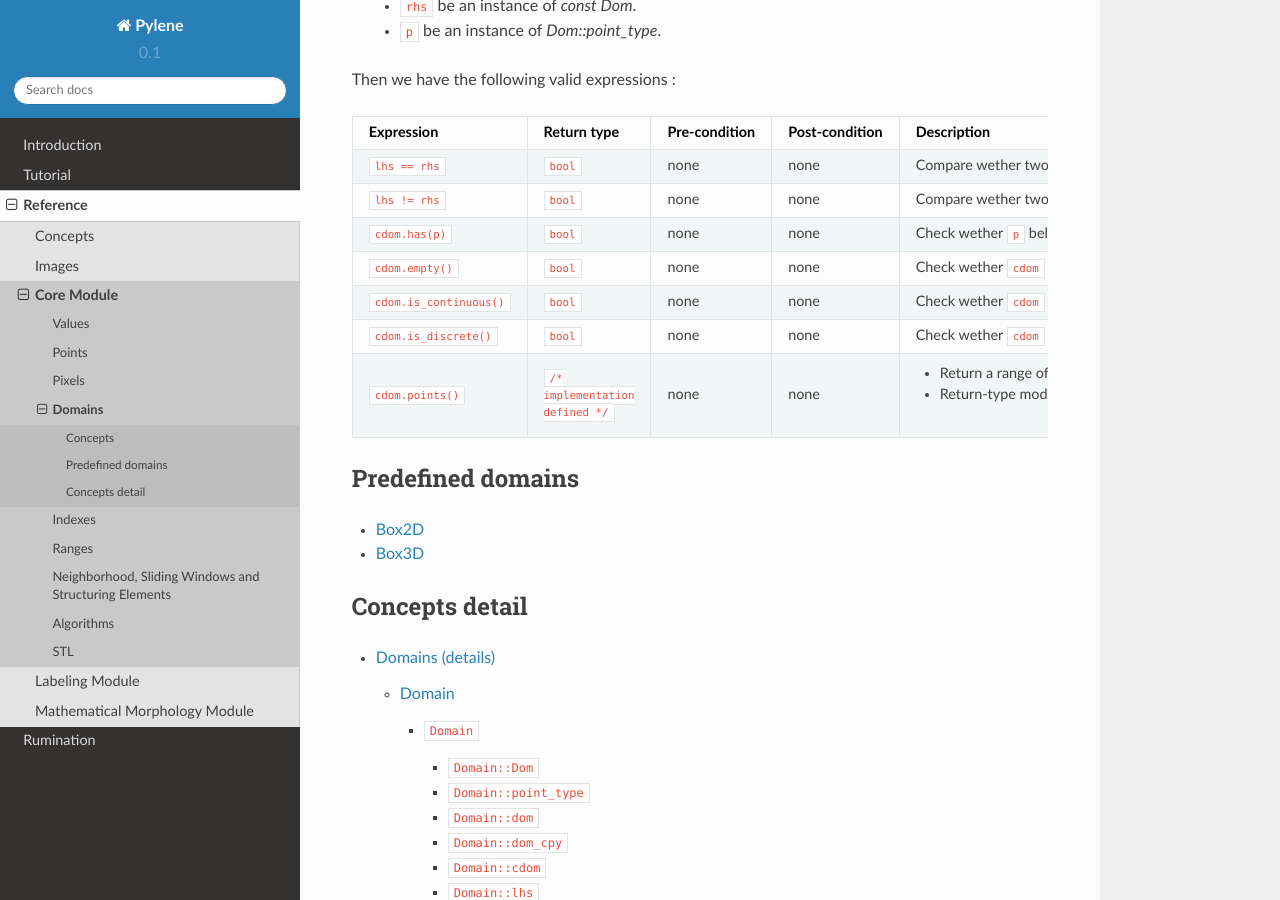
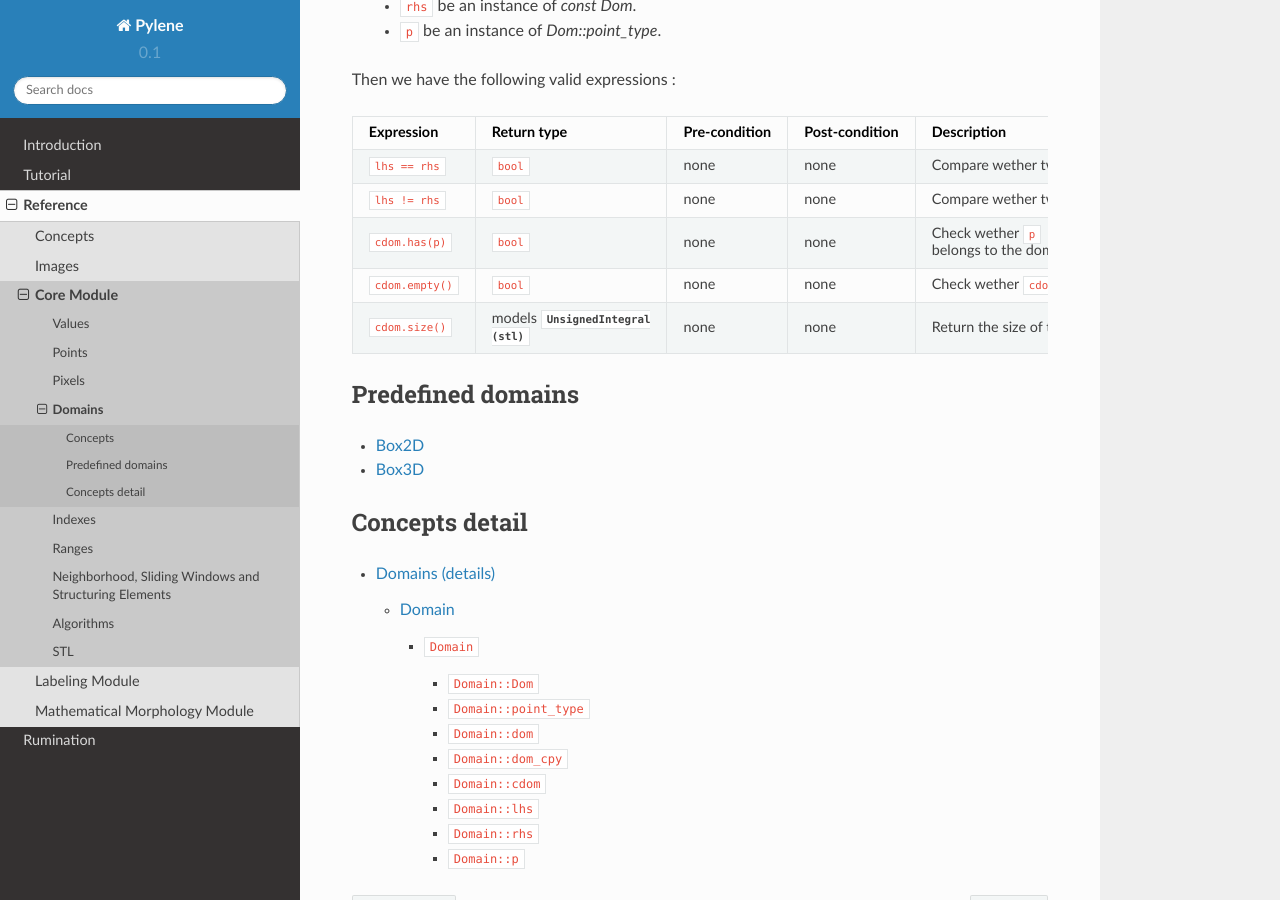
Before and after one commit to GerHobbelt/pylene, a Sphinx documentation site: the page built from doc/source/core/domains.rst, in a window 1280 px wide and 900 px high, scrolled down 922 px. Built offline with Sphinx 7.4.7 and the Read the Docs theme 2.0.0, drawn with Linux system fonts in a browser that asks for light colours.

Commit message:
Fix documentation

```diff
--- a/doc/source/core/concepts/domains.rst
+++ b/doc/source/core/concepts/domains.rst
@@ -18,7 +18,6 @@ Domain
 
     #. Refines the :cpp:concept:`Regular <stl::Regular>` concept.
     #. ``Dom::point_type`` models :cpp:concept:`Point <Point>` concept.
-    #. ``Dom::codomain_type`` models :cpp:concept:`Value <Value>` concept, is non-const and is not a reference.
     #. ``Dom`` provides methods `has`, `shape`, `empty`, `is_continuous`, `is_discrete` and `points`.
 
     **Notation**
@@ -52,9 +51,7 @@ Domain
 
     - :cpp:expr:`cdom.has(p)` return-type models :cpp:concept:`Boolean <stl::Boolean>`.
     - :cpp:expr:`cdom.empty()` return-type models :cpp:concept:`Boolean <stl::Boolean>`.
-    - :cpp:expr:`cdom.is_continuous()` return-type models :cpp:concept:`Boolean <stl::Boolean>`.
-    - :cpp:expr:`cdom.is_discrete()` return-type models :cpp:concept:`Boolean <stl::Boolean>`.
-    - :cpp:expr:`cdom.points()` return-type models :cpp:concept:`BidirectionalRange <stl::BidirectionalRange>`.
+    - :cpp:expr:`cdom.size()` return-type models :cpp:concept:`UnsignedIntegral <stl::UnsignedIntegral>`.
 
     **Implementation**
 
--- a/doc/source/core/concepts/pixels.rst
+++ b/doc/source/core/concepts/pixels.rst
@@ -19,7 +19,7 @@ Pixel
     #. Refines the :cpp:concept:`Regular (stl) <stl::Regular>` concept.
     #. ``Pix::value_type`` models the :cpp:concept:`Value <Value>` concept, is non-const and is not a reference.
     #. ``Pix::point_type`` models the :cpp:concept:`Point <Point>` concept.
-    #. ``Pix`` provides methods ``value`` and ``point``.
+    #. ``Pix`` provides methods ``val`` and ``point``.
 
     **Notation**
 
@@ -51,7 +51,7 @@ Pixel
     - :cpp:expr:`u == t` return-type models :cpp:concept:`template<typename B> Boolean`.
     - :cpp:expr:`u != t` return-type models :cpp:concept:`template<typename B> Boolean`.
 
-    - :cpp:expr:`cpix.value()` returns :cpp:expr:`const reference`.
+    - :cpp:expr:`cpix.val()` returns :cpp:expr:`const reference`.
     - :cpp:expr:`cpix.point()` returns :cpp:expr:`const point_type`.
 
     **Implementation**
--- a/doc/source/core/domains.rst
+++ b/doc/source/core/domains.rst
@@ -54,25 +54,19 @@ Let :
 
 Then we have the following valid expressions :
 
-+--------------------------+----------------------------------+---------------+----------------+-------------------------------------------------------------+
-|        Expression        |           Return type            | Pre-condition | Post-condition |                         Description                         |
-+==========================+==================================+===============+================+=============================================================+
-| ``lhs == rhs``           | ``bool``                         | none          | none           | Compare wether two domains are equal                        |
-+--------------------------+----------------------------------+---------------+----------------+-------------------------------------------------------------+
-| ``lhs != rhs``           | ``bool``                         | none          | none           | Compare wether two domains are different                    |
-+--------------------------+----------------------------------+---------------+----------------+-------------------------------------------------------------+
-| ``cdom.has(p)``          | ``bool``                         | none          | none           | Check wether ``p`` belongs to the domain ``cdom``           |
-+--------------------------+----------------------------------+---------------+----------------+-------------------------------------------------------------+
-| ``cdom.empty()``         | ``bool``                         | none          | none           | Check wether ``cdom`` is an empty domain                    |
-+--------------------------+----------------------------------+---------------+----------------+-------------------------------------------------------------+
-| ``cdom.is_continuous()`` | ``bool``                         | none          | none           | Check wether ``cdom`` is a continuous domain                |
-+--------------------------+----------------------------------+---------------+----------------+-------------------------------------------------------------+
-| ``cdom.is_discrete()``   | ``bool``                         | none          | none           | Check wether ``cdom`` is a discrete domain                  |
-+--------------------------+----------------------------------+---------------+----------------+-------------------------------------------------------------+
-| ``cdom.points()``        | ``/* implementation defined */`` | none          | none           | - Return a range of points to iterate over it               |
-|                          |                                  |               |                | - Return-type models :cpp:concept:`stl::BidirectionalRange` |
-+--------------------------+----------------------------------+---------------+----------------+-------------------------------------------------------------+
-
++------------------+----------------------------------------------------------------------+---------------+----------------+---------------------------------------------------+
+|    Expression    |                             Return type                              | Pre-condition | Post-condition |                    Description                    |
++==================+======================================================================+===============+================+===================================================+
+| ``lhs == rhs``   | ``bool``                                                             | none          | none           | Compare wether two domains are equal              |
++------------------+----------------------------------------------------------------------+---------------+----------------+---------------------------------------------------+
+| ``lhs != rhs``   | ``bool``                                                             | none          | none           | Compare wether two domains are different          |
++------------------+----------------------------------------------------------------------+---------------+----------------+---------------------------------------------------+
+| ``cdom.has(p)``  | ``bool``                                                             | none          | none           | Check wether ``p`` belongs to the domain ``cdom`` |
++------------------+----------------------------------------------------------------------+---------------+----------------+---------------------------------------------------+
+| ``cdom.empty()`` | ``bool``                                                             | none          | none           | Check wether ``cdom`` is an empty domain          |
++------------------+----------------------------------------------------------------------+---------------+----------------+---------------------------------------------------+
+| ``cdom.size()``  | models :cpp:concept:`UnsignedIntegral (stl) <stl::UnsignedIntegral>` | none          | none           | Return the size of the domain.                    |
++------------------+----------------------------------------------------------------------+---------------+----------------+---------------------------------------------------+
 
 
 
--- a/doc/source/core/pixels.rst
+++ b/doc/source/core/pixels.rst
@@ -62,7 +62,7 @@ Then we have the following valid expressions :
 +------------------+----------------+---------------+----------------+-----------------------------------------+
 | ``lhs != rhs``   | ``bool``       | none          | none           | Compare wether two pixels are different |
 +------------------+----------------+---------------+----------------+-----------------------------------------+
-| ``cpix.value()`` | ``reference``  | none          | none           | Access the value of the pixel ``pix``   |
+| ``cpix.val()``   | ``reference``  | none          | none           | Access the value of the pixel ``pix``   |
 +------------------+----------------+---------------+----------------+-----------------------------------------+
 | ``cpix.point()`` | ``point_type`` | none          | none           | Access the point of the pixel ``pix``   |
 +------------------+----------------+---------------+----------------+-----------------------------------------+
```
Also changed, not shown: doc/source/core/ranges.rst (+14 -14 lines).
